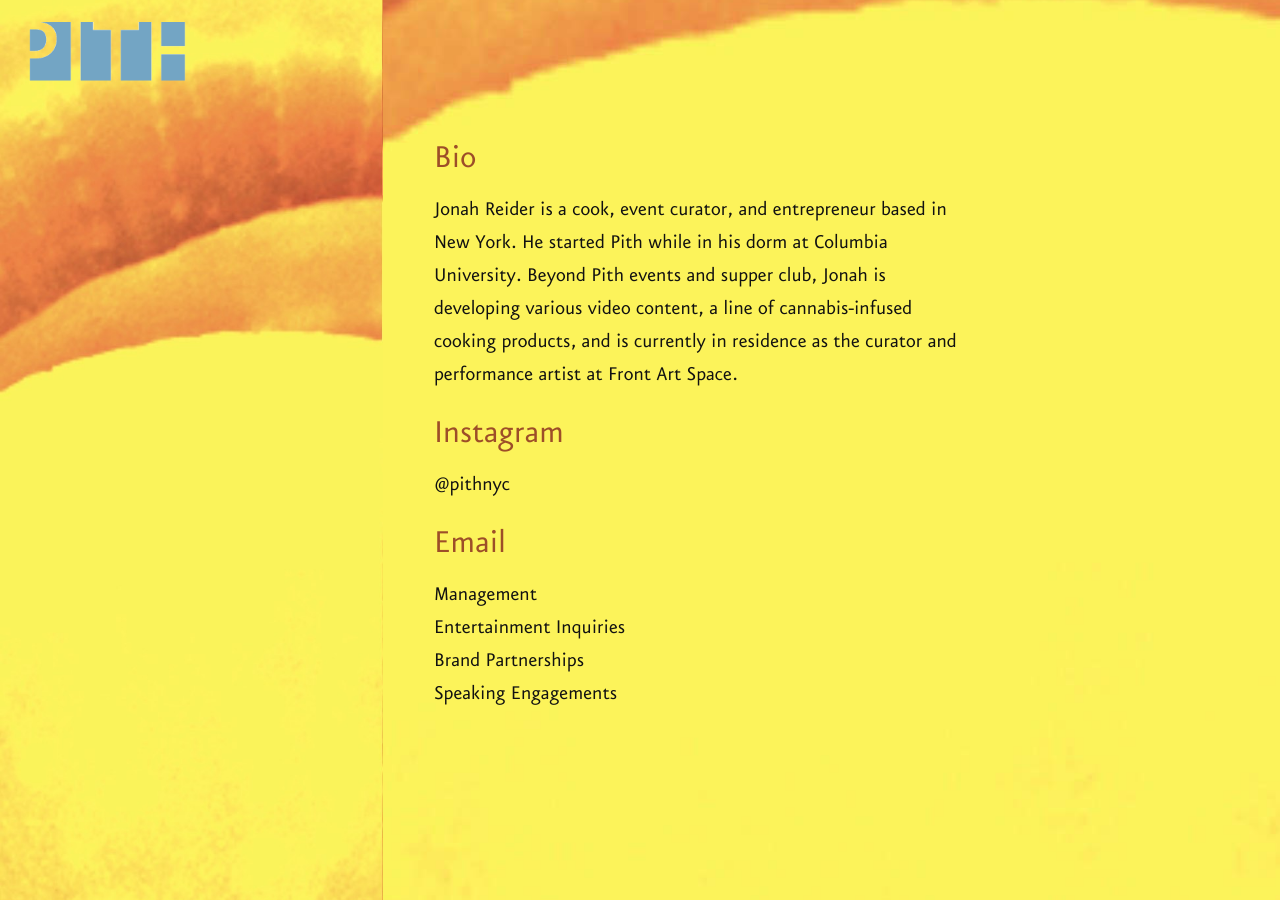
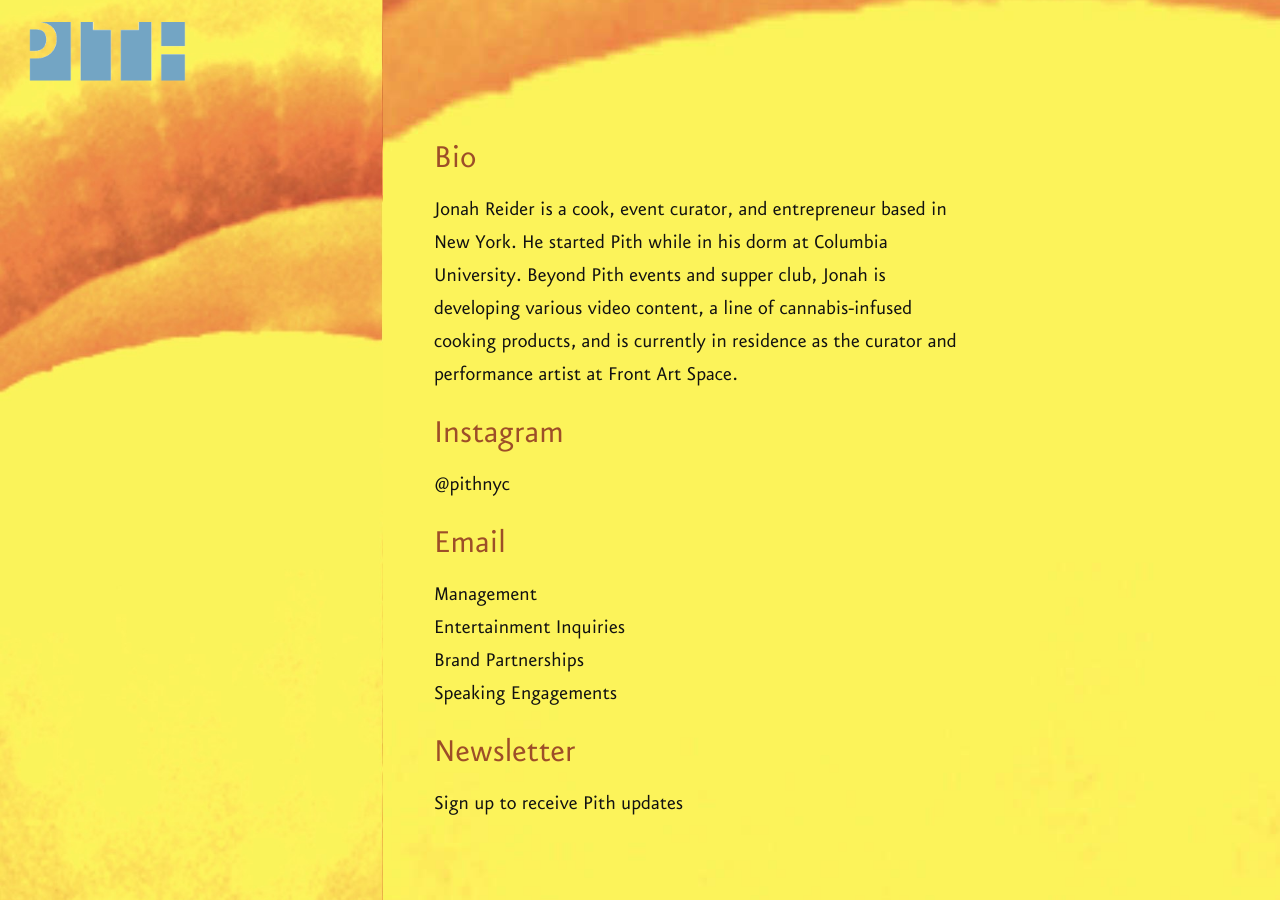
Before and after one commit to zoe-pith/pith-site, a Jekyll site: the page built from contact.md, in a window 1280 px wide. Built offline with Jekyll 4.4.1, drawn with Linux system fonts in a browser that asks for light colours.

Commit message:
add newsletter link

```diff
--- a/contact.md
+++ b/contact.md
@@ -17,3 +17,7 @@
 [Entertainment Inquiries](mailto:StubblefieldM@unitedtalent.com)
 [Brand Partnerships](mailto:EarlyS@unitedtalent.com)
 [Speaking Engagements](mailto:enquiries@londonspeakersbureau.com)
+
+## Newsletter
+
+[Sign up to receive Pith updates](http://eepurl.com/bZ8dIf)
```
